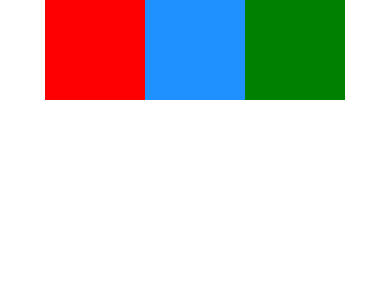
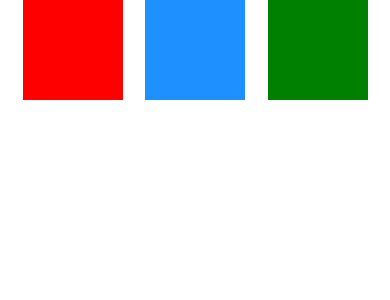
Before and after one commit to LukeConnors/DateActually, a React Native app: screen / in a window 390 px wide. Shown: the top 300 px of the page. Built offline with nearby package versions, Linux system fonts and the light colour scheme.

Commit message:
more css

```diff
--- a/App.js
+++ b/App.js
@@ -19,7 +19,7 @@ export default function App() {
     backgroundColor: "white",
     flex: 1,
     flexDirection: "row",
-    justifyContent: "center"
+    justifyContent: "space-evenly"
   }}>
  <View style={{
   backgroundColor: "red",
```
